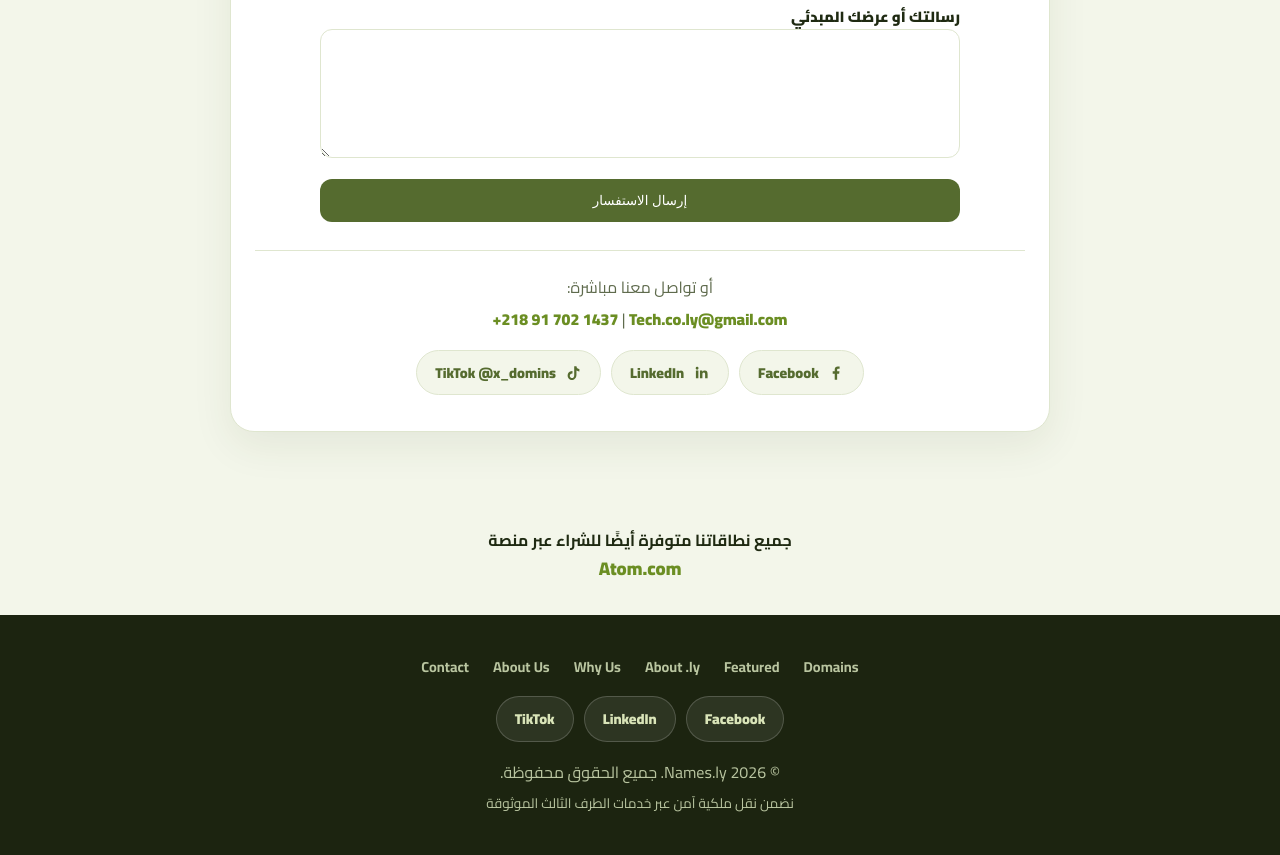
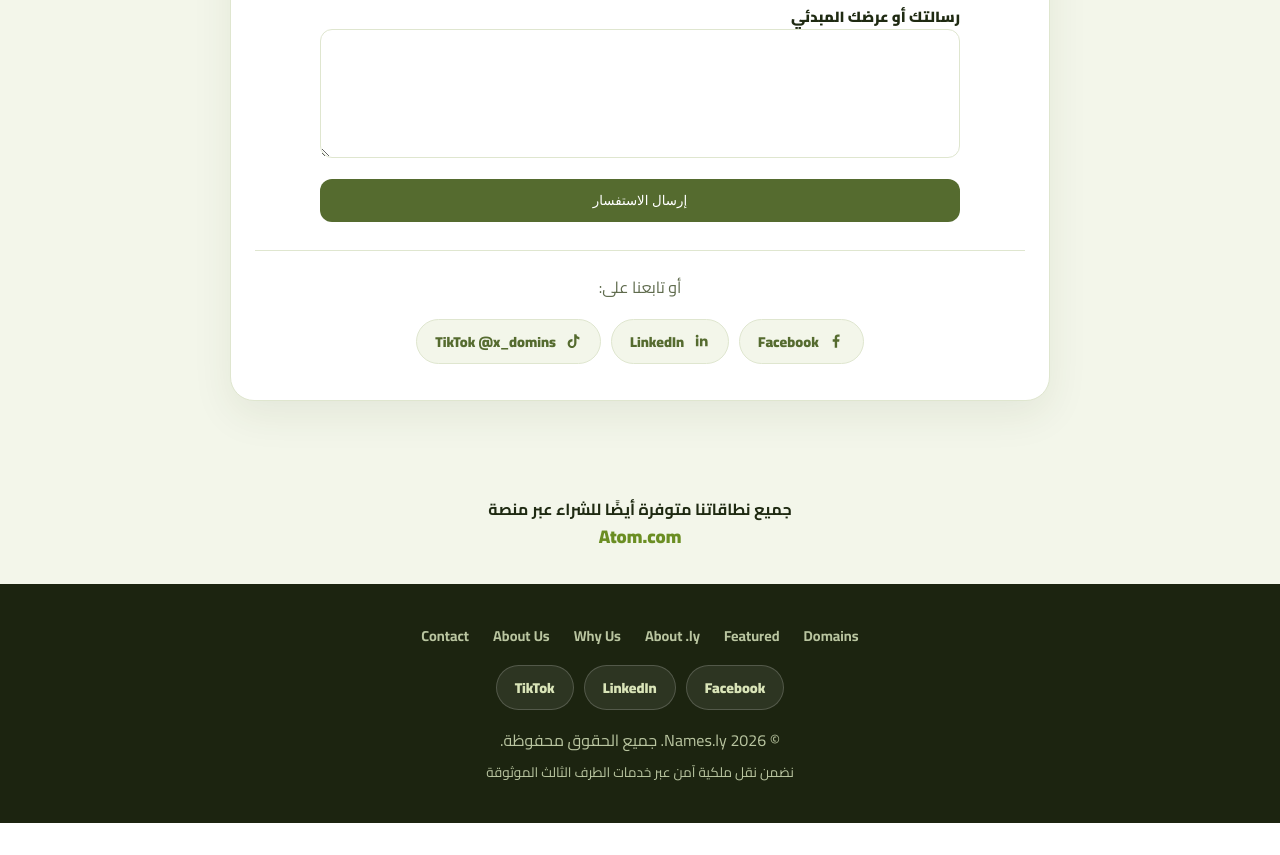
Before and after one commit to Uldy-USDBOT/Namesly, a plain HTML site: page index.html in a window 1280 px wide. Shown: the part 9400-10255 px from the top of the page. After the commit the page ends 10223 px from the top, so only its background shows below. Drawn offline with Linux system fonts and the light colour scheme.

Commit message:
Add files via upload

```diff
--- a/index.html
+++ b/index.html
@@ -189,8 +189,7 @@ footer .soc a:hover{background:var(--ol2);color:#fff!important}
 <div><label data-ar="رسالتك أو عرضك المبدئي" data-en="Your Message or Initial Offer"></label><textarea name="message" required rows="4"></textarea></div>
 <button class="sb" type="submit" data-ar="إرسال الاستفسار" data-en="Send Inquiry"></button>
 </form>
-<div class="ct"><p style="color:var(--mu);margin-bottom:6px" data-ar="أو تواصل معنا مباشرة:" data-en="Or contact us directly:"></p>
-<a href="mailto:Tech.co.ly@gmail.com">Tech.co.ly@gmail.com</a> <span style="color:var(--mu)">|</span> <a dir="ltr" href="https://wa.me/218917021437">+218 91 702 1437</a>
+<div class="ct"><p style="color:var(--mu);margin-bottom:6px" data-ar="أو تابعنا على:" data-en="Or follow us on:"></p>
 <div class="soc">
 <a href="https://www.facebook.com/share/1FAJr1on5p/" target="_blank" rel="noopener"><svg viewBox="0 0 24 24"><path d="M13.5 21v-8h2.7l.4-3.2h-3.1V7.8c0-.9.3-1.5 1.600-1.500h1.700V3.400C16.500 3.300 15.500 3.200 14.400 3.200c-2.500 0-4.100 1.500-4.100 4.200v2.400H7.600V13h2.700v8z"/></svg>Facebook</a>
 <a href="https://www.linkedin.com/in/naji-alteer-51b0b7403" target="_blank" rel="noopener"><svg viewBox="0 0 24 24"><path d="M5.200 8.800h3.300V19H5.200zM6.800 3.800a1.900 1.900 0 110 3.800 1.900 1.900 0 010-3.800zM10.600 8.800h3.100v1.400c.5-.9 1.600-1.700 3.200-1.700 3.300 0 3.900 2.200 3.900 5V19h-3.300v-4.900c0-1.200 0-2.700-1.700-2.700s-1.900 1.300-1.900 2.600V19h-3.300z"/></svg>LinkedIn</a>
```
